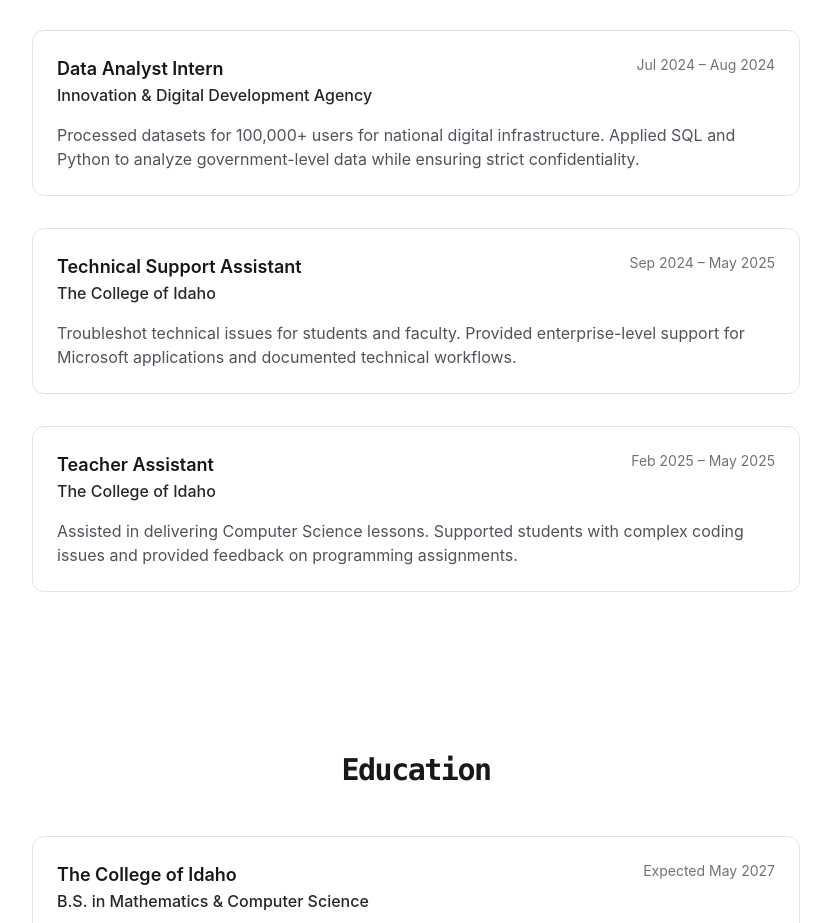
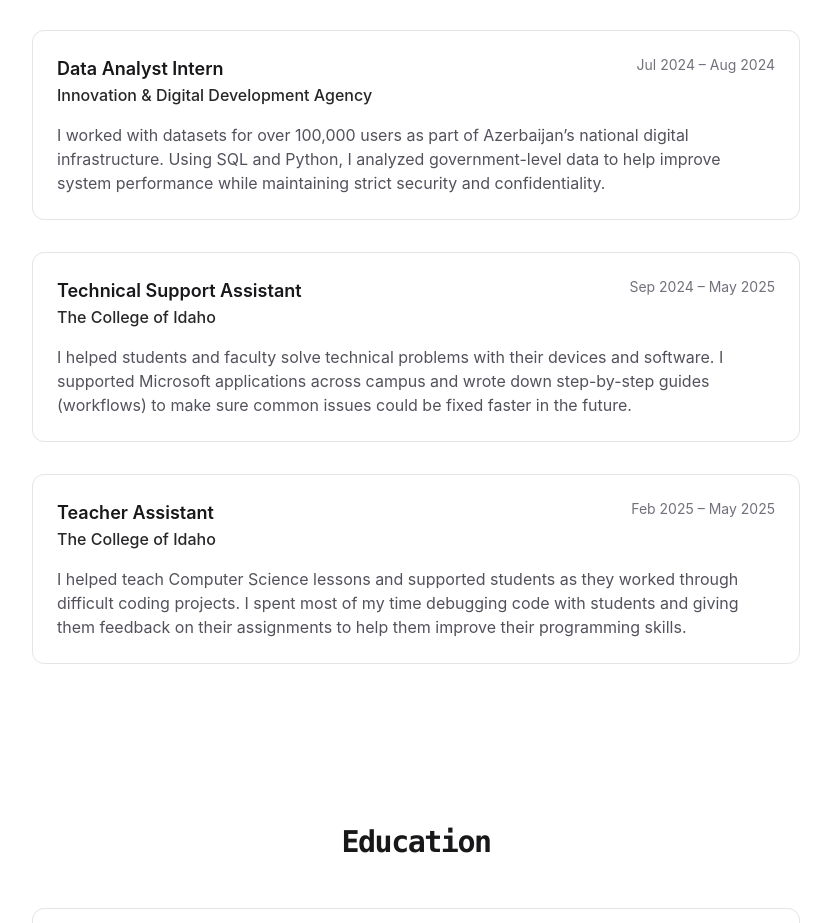
Before and after one commit to sabbasov/sabbasov.com, a Next.js app: page / in a window 1280 px wide. Shown: the part 1180-2103 px from the top of the page, without its empty margins (224-1055 px from the left). Built offline with nearby package versions, Linux system fonts and the light colour scheme.

Commit message:
update job descriptions

```diff
--- a/app/components/experience.tsx
+++ b/app/components/experience.tsx
@@ -15,21 +15,21 @@
     company: 'Innovation & Digital Development Agency',
     period: 'Jul 2024 – Aug 2024',
     description:
-      'Processed datasets for 100,000+ users for national digital infrastructure. Applied SQL and Python to analyze government-level data while ensuring strict confidentiality.',
+      'I worked with datasets for over 100,000 users as part of Azerbaijan’s national digital infrastructure. Using SQL and Python, I analyzed government-level data to help improve system performance while maintaining strict security and confidentiality.',
   },
   {
     role: 'Technical Support Assistant',
     company: 'The College of Idaho',
     period: 'Sep 2024 – May 2025',
     description:
-      'Troubleshot technical issues for students and faculty. Provided enterprise-level support for Microsoft applications and documented technical workflows.',
+      'I helped students and faculty solve technical problems with their devices and software. I supported Microsoft applications across campus and wrote down step-by-step guides (workflows) to make sure common issues could be fixed faster in the future.',
   },
   {
     role: 'Teacher Assistant',
     company: 'The College of Idaho',
     period: 'Feb 2025 – May 2025',
     description:
-      'Assisted in delivering Computer Science lessons. Supported students with complex coding issues and provided feedback on programming assignments.',
+      'I helped teach Computer Science lessons and supported students as they worked through difficult coding projects. I spent most of my time debugging code with students and giving them feedback on their assignments to help them improve their programming skills.',
   },
 ];
 
```
